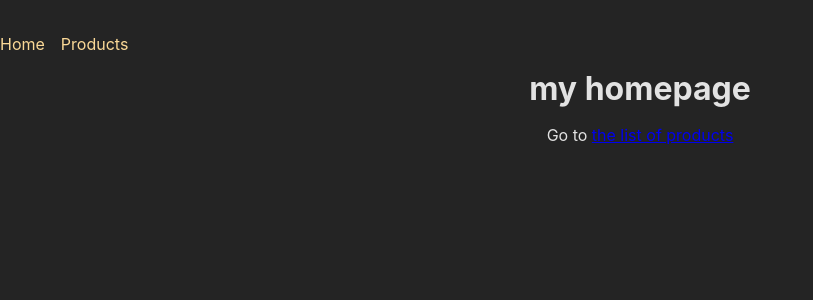
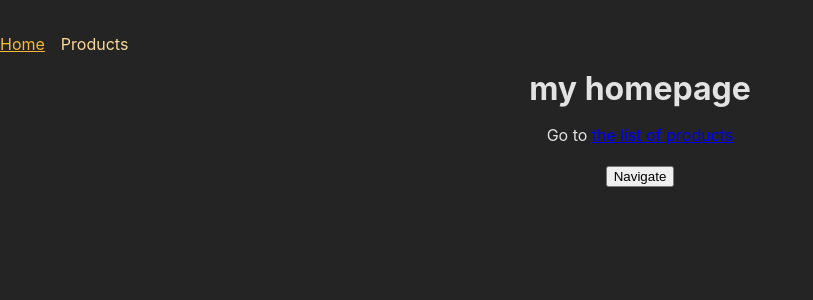
Before and after one commit to pranay2508/react-router, a React (Create React App) app: page / in a window 1280 px wide. Shown: the top 300 px of the page, without its empty margins (0-813 px from the left). Built offline with nearby package versions, Linux system fonts and the light colour scheme.

Commit message:
function added

```diff
--- a/src/components/MainNavigation.js
+++ b/src/components/MainNavigation.js
@@ -1,19 +1,34 @@
-import {Link} from 'react-router-dom';
-import classes from './MainNavigation.module.css'
-function MainNavigation(){
+import { NavLink } from "react-router-dom";
+import classes from "./MainNavigation.module.css";
+function MainNavigation() {
   return (
     <header className={classes.name}>
       <nav>
         <ul className={classes.list}>
           <li>
-                    <Link to='/'>Home</Link>
+            <NavLink
+              to="/"
+              className={({ isActive }) =>
+                isActive ? classes.active : undefined
+              }
+              end
+            >
+              Home
+            </NavLink>
           </li>
           <li>
-                    <Link to='/products'>Products</Link>
+            <NavLink
+              to="/products"
+              className={({ isActive }) =>
+                isActive ? classes.active : undefined
+              }
+            >
+              Products
+            </NavLink>
           </li>
         </ul>
       </nav>
     </header>
-    )
+  );
 }
 export default MainNavigation;
--- a/src/pages/Home.js
+++ b/src/pages/Home.js
@@ -1,9 +1,18 @@
-import { Link} from 'react-router-dom';
+import { Link, useNavigate} from 'react-router-dom';
 function HomePage() {
+
+  const navigate = useNavigate();
+  function navigateHandler(){
+    navigate('/products');
+  }
+
   return (
     <>
       <h1>my homepage</h1>
       <p>Go to  <Link to="/products"> the list of products</Link></p>
+      <p>
+        <button onClick = {navigateHandler}> Navigate</button>
+      </p>
     </>
   );
 }
```
Also changed, not shown: src/components/MainNavigation.module.css (line endings or trailing spaces). Lines whose indentation alone changed are shown as unchanged.
